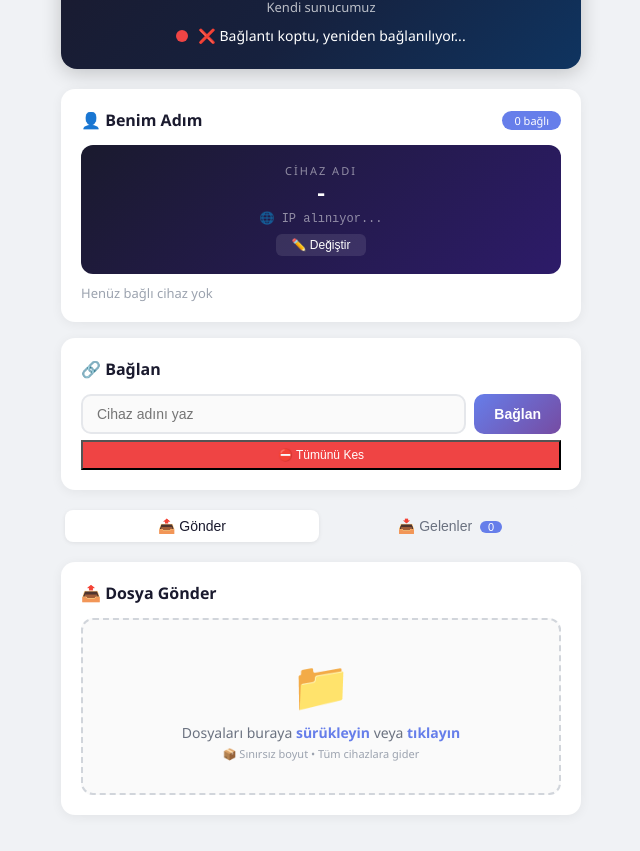
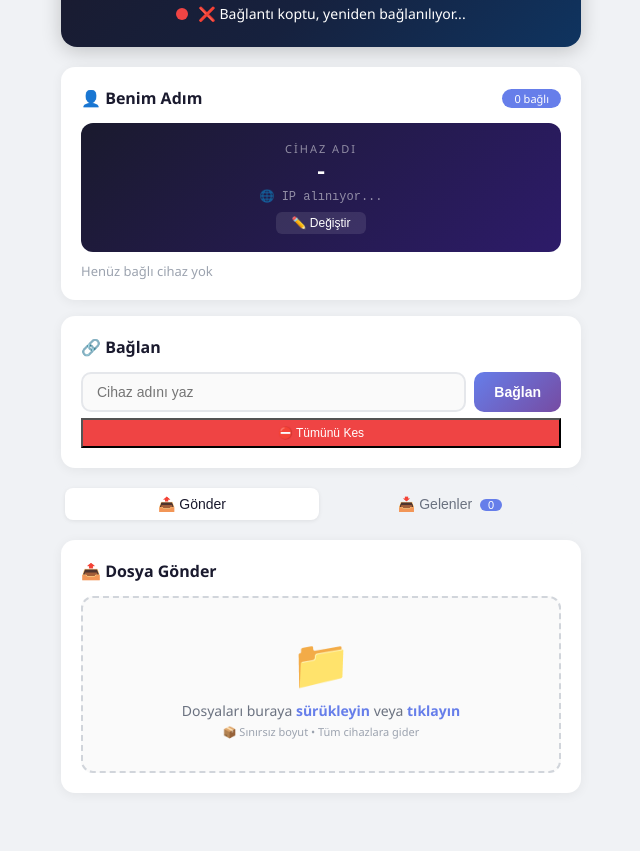
Before and after one commit to Pro-GMG/proshare, a plain HTML site: page public/index.html in a window 1280 px wide. Shown: the part 88-939 px from the top of the page, without its empty margins (319-959 px from the left). After the commit the page ends 917 px from the top, so only its background shows below. Drawn offline with Linux system fonts and the light colour scheme.

Commit message:
Update index.html

```diff
--- a/public/index.html
+++ b/public/index.html
@@ -487,7 +487,6 @@
         <!-- ===== HEADER ===== -->
         <div class="header">
             <h1>📡 ProShare <span>v2</span></h1>
-            <div class="subtitle">Kendi sunucumuz</div>
             <div class="status-row">
                 <span class="status-dot offline" id="statusDot"></span>
                 <span id="statusText">Bağlanıyor...</span>
```
